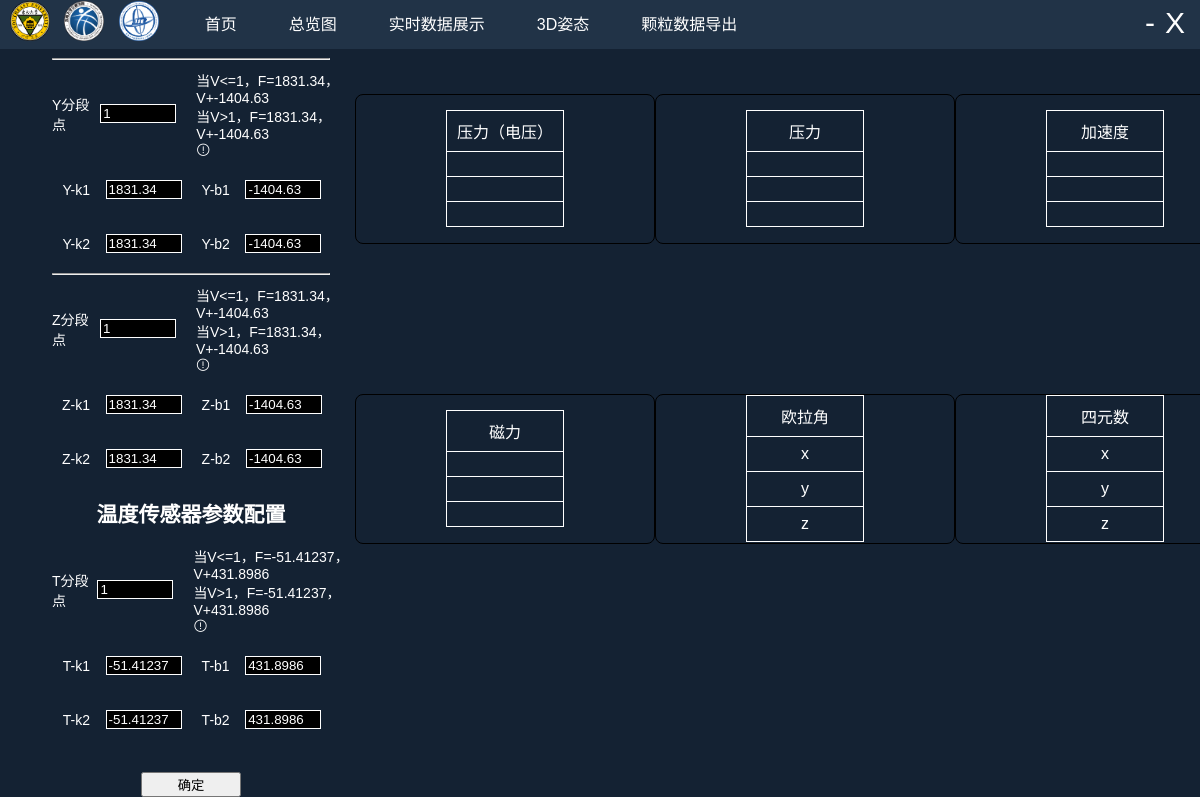
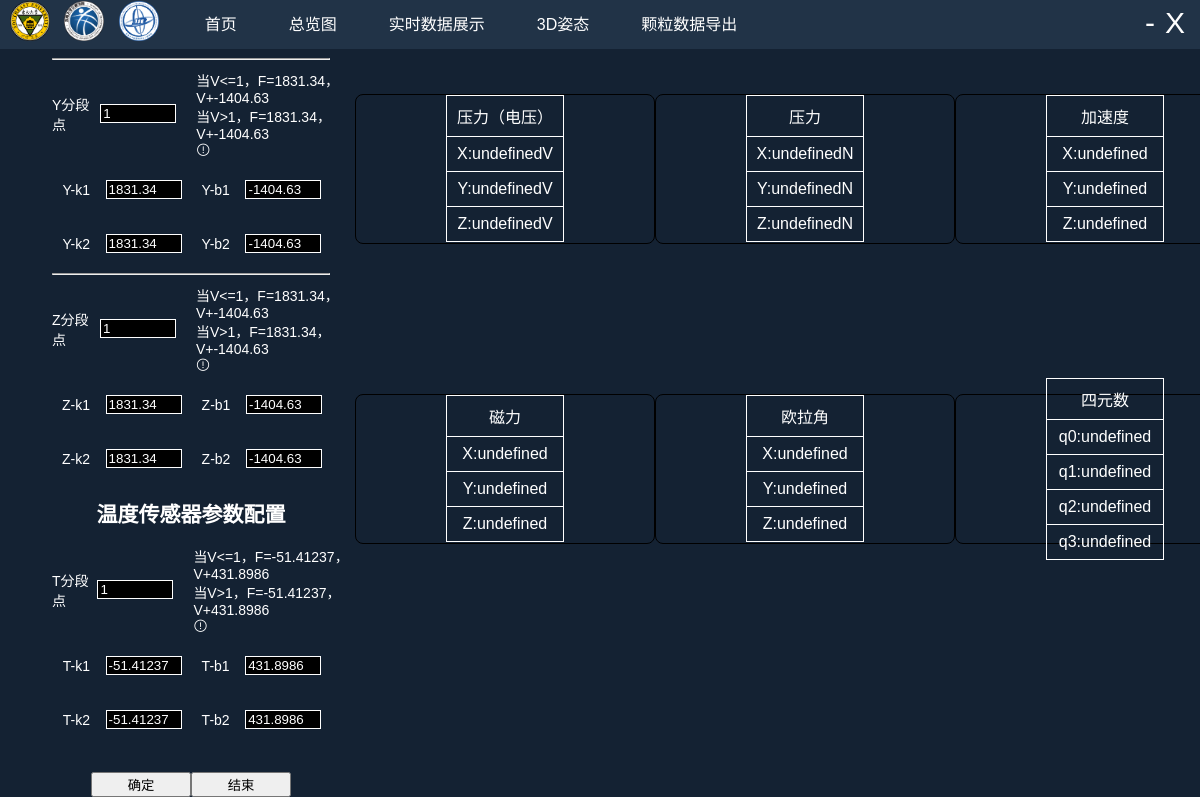
Before and after one commit to ck837/electron, an Electron app: page src/modules/smart-particles/Data/index.html in a window 1200 px wide. Both pictures are taken after a click on the button "确定". Shown: the part 345-1142 px from the top of the page. Drawn offline with nearby package versions, Linux system fonts and the light colour scheme; no server answers.

Commit message:
feat:add

```diff
--- a/src/modules/smart-particles/Data/index.html
+++ b/src/modules/smart-particles/Data/index.html
@@ -160,6 +160,7 @@
                     </div>
                     <div class="button-push">
                         <button type="button" id="confirm" class="title-button">确定</button>
+                        <button type="button" id="close" class="title-button">结束</button>
                     </div>
                 </div>
             </div>
@@ -192,12 +193,6 @@
                                 <tr>
                                     <td id="2-cell2">x</td>
                                 </tr>
-                                <tr>
-                                    <td id="2-cell3">y</td>
-                                </tr>
-                                <tr>
-                                    <td id="2-cell4">z</td>
-                                </tr>
                             </table>
                             <table class="table-cell" id="myTable3" border="1">
                                 <tr>
@@ -218,13 +213,13 @@
                                     <td id="4-cell1">压力</td>
                                 </tr>
                                 <tr>
-                                    <td id="4-cell2">x</td>
+                                    <td id="4-cell2"></td>
                                 </tr>
                                 <tr>
-                                    <td id="4-cell3">y</td>
+                                    <td id="4-cell3"></td>
                                 </tr>
                                 <tr>
-                                    <td id="4-cell4">z</td>
+                                    <td id="4-cell4"></td>
                                 </tr>
                             </table>
                             <table class="table-cell" id="myTable5" border="1">
@@ -260,13 +255,13 @@
                                     <td id="7-cell1">欧拉角</td>
                                 </tr>
                                 <tr>
-                                    <td id="7-cell2">x</td>
+                                    <td id="7-cell2"></td>
                                 </tr>
                                 <tr>
-                                    <td id="7-cell3">y</td>
+                                    <td id="7-cell3"></td>
                                 </tr>
                                 <tr>
-                                    <td id="7-cell4">z</td>
+                                    <td id="7-cell4"></td>
                                 </tr>
                             </table>
                             <table class="table-cell" id="myTable8" border="1">
@@ -274,13 +269,16 @@
                                     <td id="8-cell1">四元数</td>
                                 </tr>
                                 <tr>
-                                    <td id="8-cell2">x</td>
+                                    <td id="8-cell2"></td>
                                 </tr>
                                 <tr>
-                                    <td id="8-cell3">y</td>
+                                    <td id="8-cell3"></td>
                                 </tr>
                                 <tr>
-                                    <td id="8-cell4">z</td>
+                                    <td id="8-cell4"></td>
+                                </tr>
+                                <tr>
+                                    <td id="8-cell5"></td>
                                 </tr>
                             </table>
                         </div>
--- a/src/modules/smart-particles/Data/renderer.js
+++ b/src/modules/smart-particles/Data/renderer.js
@@ -5,9 +5,6 @@
 */
 
 // ----------------------侧边栏逻辑处理 start --------------------
-const fs = require("fs");
-const path = require("path");
-
 const cal_x = [];
 const cal_y = [];
 const cal_z = [];
@@ -16,7 +13,6 @@ const cal_tmp = [];
 var port;
 
 document.addEventListener("DOMContentLoaded", function () {
-
   // Get the elements
   const comSelect = document.getElementById("com");
   const numSelect = document.getElementById("num");
@@ -50,9 +46,11 @@ document.addEventListener("DOMContentLoaded", function () {
 
   // Get the confirm button element
   const confirmButton = document.getElementById("confirm");
+  const closeButton = document.getElementById("close");
 
   // Add an event listener to the confirm button
   confirmButton.addEventListener("click", saveConfiguration);
+  closeButton.addEventListener("click",  () => port.close());
 
   // 针对所有输入框内的数据进行保存操作，保证界面切换后的数据一致性
   function saveConfiguration() {
@@ -96,8 +94,9 @@ document.addEventListener("DOMContentLoaded", function () {
         parseFloat(cut19Select.value),
       ]
     );
-
-    getData("COM" + selectedCom, Number(selectedNum));
+    if(!port){
+      getData("COM" + selectedCom, Number(selectedNum));
+    }
   }
 });
 
@@ -107,37 +106,44 @@ const { SerialPort } = require("serialport");
 function updateTable({
   tmp,
   tmpc,
-  vx,
-  vy,
-  vz,
+
+  adcx,
+  adcy,
+  adcz,
+
+  adcxc,
+  adcyc,
+  adczc,
+
   accx,
   accy,
   accz,
+
   magx,
   magy,
   magz,
-  adcx,
-  adcy,
-  adcz,
+
   oularx,
   oulary,
   oularz,
+
+  q0,
+  q1,
+  q2,
+  q3,
 }) {
   console.log(tmp);
   // Get the table cells by their IDs
   function updateTime() {
     const now = new Date(); // 获取当前时间
     const formattedTime = now.toLocaleTimeString(); // 格式化为当地时间字符串
-    document.getElementById('0-cell2').textContent = formattedTime; // 更新单元格内容
+    document.getElementById("0-cell2").textContent = formattedTime; // 更新单元格内容
   }
   setInterval(updateTime, 1000); // 每秒更新一次
-        updateTime(); // 初始化显示时间
+  updateTime(); // 初始化显示时间
 
   var cell1 = document.getElementById("1-cell2");
-
-  var cell4 = document.getElementById("2-cell2");
-  var cell5 = document.getElementById("2-cell3");
-  var cell6 = document.getElementById("2-cell4");
+  var cell2 = document.getElementById("2-cell2");
 
   var cell7 = document.getElementById("3-cell2");
   var cell8 = document.getElementById("3-cell3");
@@ -155,28 +161,43 @@ function updateTable({
   var cell17 = document.getElementById("6-cell3");
   var cell18 = document.getElementById("6-cell4");
 
+  var cell19 = document.getElementById("7-cell2");
+  var cell20 = document.getElementById("7-cell3");
+  var cell21 = document.getElementById("7-cell4");
+
+  var cell22 = document.getElementById("8-cell2");
+  var cell23 = document.getElementById("8-cell3");
+  var cell24 = document.getElementById("8-cell4");
+  var cell25 = document.getElementById("8-cell5");
+
   // Update the cell contents
-  cell1.textContent = tmpc;
+  cell1.textContent = tmp + "V";
+  cell2.textContent = tmpc + "℃";
 
-  cell4.textContent = vx;
-  cell5.textContent = vy;
-  cell6.textContent = vz;
+  cell7.textContent = "X:" + adcx + "V";
+  cell8.textContent = "Y:" + adcy + "V";
+  cell9.textContent = "Z:" + adcz + "V";
 
-  cell7.textContent = accx;
-  cell8.textContent = accy;
-  cell9.textContent = accz;
+  cell10.textContent = "X:" + adcxc + "N";
+  cell11.textContent = "Y:" + adcyc + "N";
+  cell12.textContent = "Z:" + adczc + "N";
 
-  cell10.textContent = magx;
-  cell11.textContent = magy;
-  cell12.textContent = magz;
+  cell13.textContent = "X:" + accx;
+  cell14.textContent = "Y:" + accy;
+  cell15.textContent = "Z:" + accz;
 
-  cell13.textContent = adcx;
-  cell14.textContent = adcy;
-  cell15.textContent = adcz;
+  cell16.textContent = "X:" + magx;
+  cell17.textContent = "Y:" + magy;
+  cell18.textContent = "Z:" + magz;
 
-  cell16.textContent = oularx;
-  cell17.textContent = oulary;
-  cell18.textContent = oularz;
+  cell19.textContent = "X:" + oularx;
+  cell20.textContent = "Y:" + oulary;
+  cell21.textContent = "Z:" + oularz;
+
+  cell22.textContent = "q0:" + q0;
+  cell23.textContent = "q1:" + q1;
+  cell24.textContent = "q2:" + q2;
+  cell25.textContent = "q3:" + q3;
 }
 
 // 示例数据更新
@@ -209,15 +230,25 @@ function throttle(func, limit) {
 }
 
 const throttledProcessData = throttle(function (data) {
+  for (let key in obj) {
+    if (typeof obj[key] === 'number') {
+      obj[key] = parseFloat(obj[key].toFixed(4));
+    }
+  }
   updateTable(obj);
 }, 800); // 每秒处理一次
 // --------------------------------------传感器数据处理 start------------------------------
 let obj = {
   tmp: -1,
+  tmpc: -1,
 
-  vx: -1,
-  vy: -1,
-  vz: -1,
+  adcx: -1,
+  adcy: -1,
+  adcz: -1,
+
+  adcxc: -1,
+  adcyc: -1,
+  adczc: -1,
 
   accx: -1,
   accy: -1,
@@ -227,13 +258,14 @@ let obj = {
   magy: -1,
   magz: -1,
 
-  adcx: -1,
-  adcy: -1,
-  adcz: -1,
-
   oularx: -1,
   oulary: -1,
   oularz: -1,
+
+  q0: -1,
+  q1: -1,
+  q2: -1,
+  q3: -1,
 };
 
 function getData(portValue, rate) {
@@ -320,6 +352,22 @@ function getData(portValue, rate) {
       obj.adcy = temp_adcY;
       obj.adcz = temp_adcZ;
 
+      obj.adcxc=
+        temp_adcX >= cal_x[0]
+          ? cal_x[1] * temp_adcX + cal_x[2]
+          : cal_x[3] * temp_adcX + cal_x[4]
+      ;
+      obj.adcyc=
+        temp_adcY >= cal_y[0]
+          ? cal_y[1] * temp_adcY + cal_y[2]
+          : cal_y[3] * temp_adcY + cal_y[4]
+      ;
+      obj.adczc=
+        temp_adcZ >= cal_z[0]
+          ? cal_z[1] * temp_adcZ + cal_z[2]
+          : cal_z[3] * temp_adcZ + cal_z[4]
+      ;
+
       //-----------------------------------handle acc events--------------------------------
 
       let acc_index = srcData.indexOf(115);
@@ -379,6 +427,7 @@ function getData(portValue, rate) {
         return result;
       })();
       obj.tmp = temp_tmp;
+      obj.tmpc = temp_tmp >= cal_tmp[0]? cal_tmp[1] * temp_tmp + cal_tmp[2] : cal_tmp[3] * temp_tmp + cal_tmp[4];
       //-----------------------------------handle mag events--------------------------------
 
       let temp_magX = (function () {
@@ -514,6 +563,10 @@ function getData(portValue, rate) {
         temp_magZ
       );
       quaternionToEuler(tmp[0], tmp[1], tmp[2], tmp[3]);
+      obj.q0=tmp[0];
+      obj.q1=tmp[1];
+      obj.q2=tmp[2];
+      obj.q3=tmp[3];
     }
   };
   //name:公共函数的定义部分
```
Also changed, not shown: src/modules/smart-particles/ShowAll/renderer.js (+3 -42 lines).
